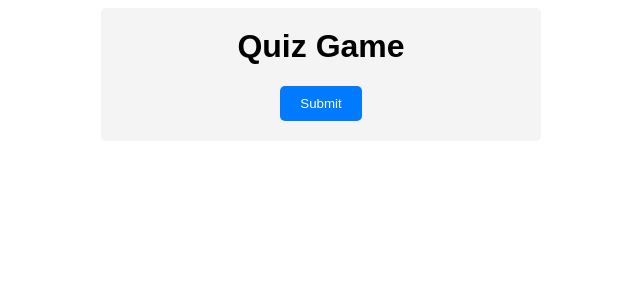
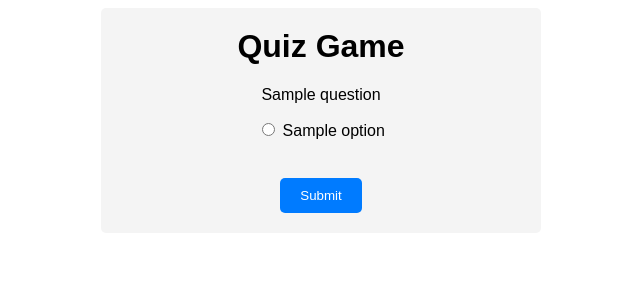
Before and after one commit to Donphili/My_quiz_game, a Flask app: template templates/index.html in a window 1280 px wide. Shown: the top 300 px of the page, without its empty margins (319-959 px from the left). Run offline with Flask 3, Linux system fonts and the light colour scheme; the template is opened without the code that fills it: most values are stand-ins (such as "Sample title", 1, 10 or a date in 2020).

Commit message:
Quiz game project

```diff
--- a/templates/index.html
+++ b/templates/index.html
@@ -1,18 +1,26 @@
 <!DOCTYPE html>
-<html lang="en">                                                   <head>
+<html lang="en">
+<head>
     <meta charset="UTF-8">
     <meta name="viewport" content="width=device-width, initial-scale=1.0">
     <title>Quiz Game</title>
-    <link rel="stylesheet" href="styles.css">
+    <link rel="stylesheet" href="{{ url_for('static', filename='styles.css') }}">
 </head>
 <body>
     <div class="container">
         <h1>Quiz Game</h1>
         <div id="question-container">
-            <!-- Questions will be dynamically inserted here -->
+            {% for question in questions %}
+            <p>{{ question.question }}</p>
+            <form id="options-form">
+                {% for option in question.options %}
+                <label><input type="radio" name="option" value="{{ loop.index0 }}"> <span>{{ option }}</span></label><br>
+                {% endfor %}
+            </form>
+            {% endfor %}
         </div>
         <button id="submit-btn">Submit</button>
     </div>
-    <script src="script.js"></script> <!-- Reference the JavaScript file by its filename -->
+    <script src="{{ url_for('static', filename='script.js') }}"></script>
 </body>
 </html>
```
